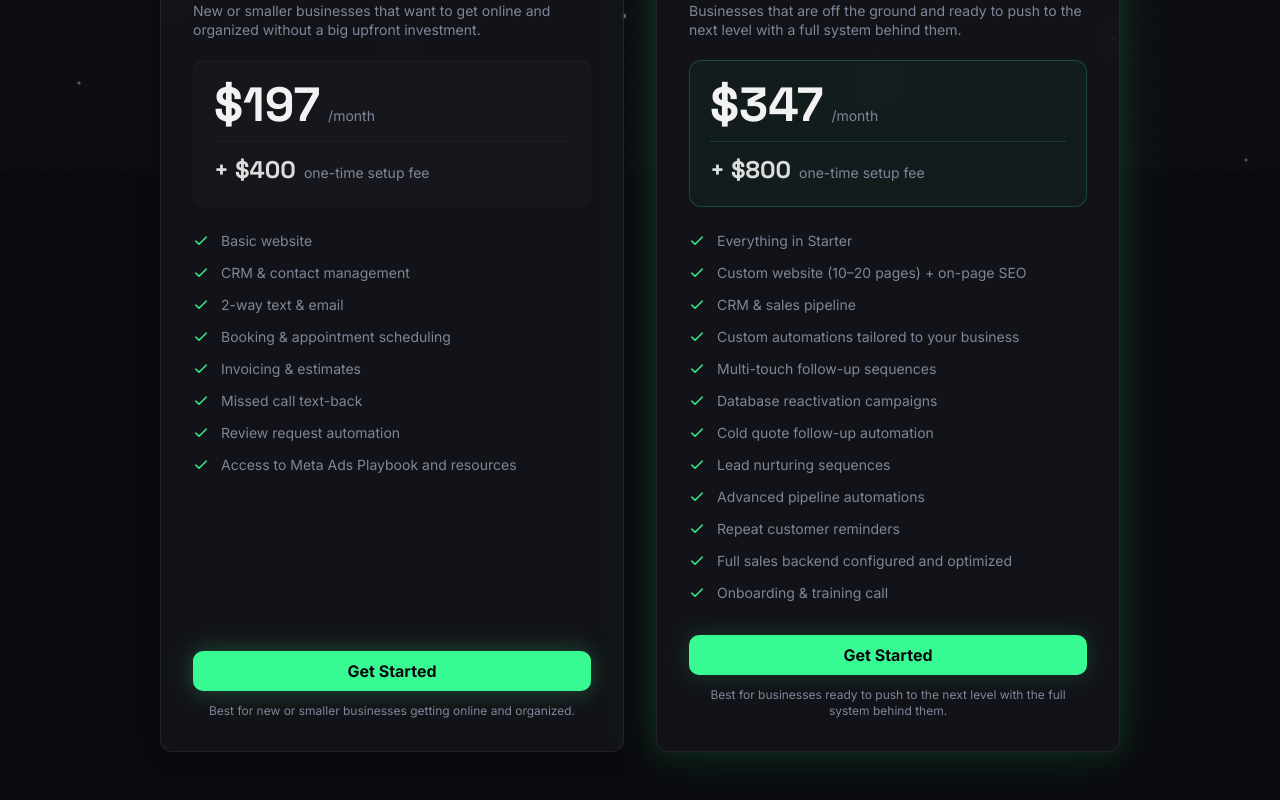
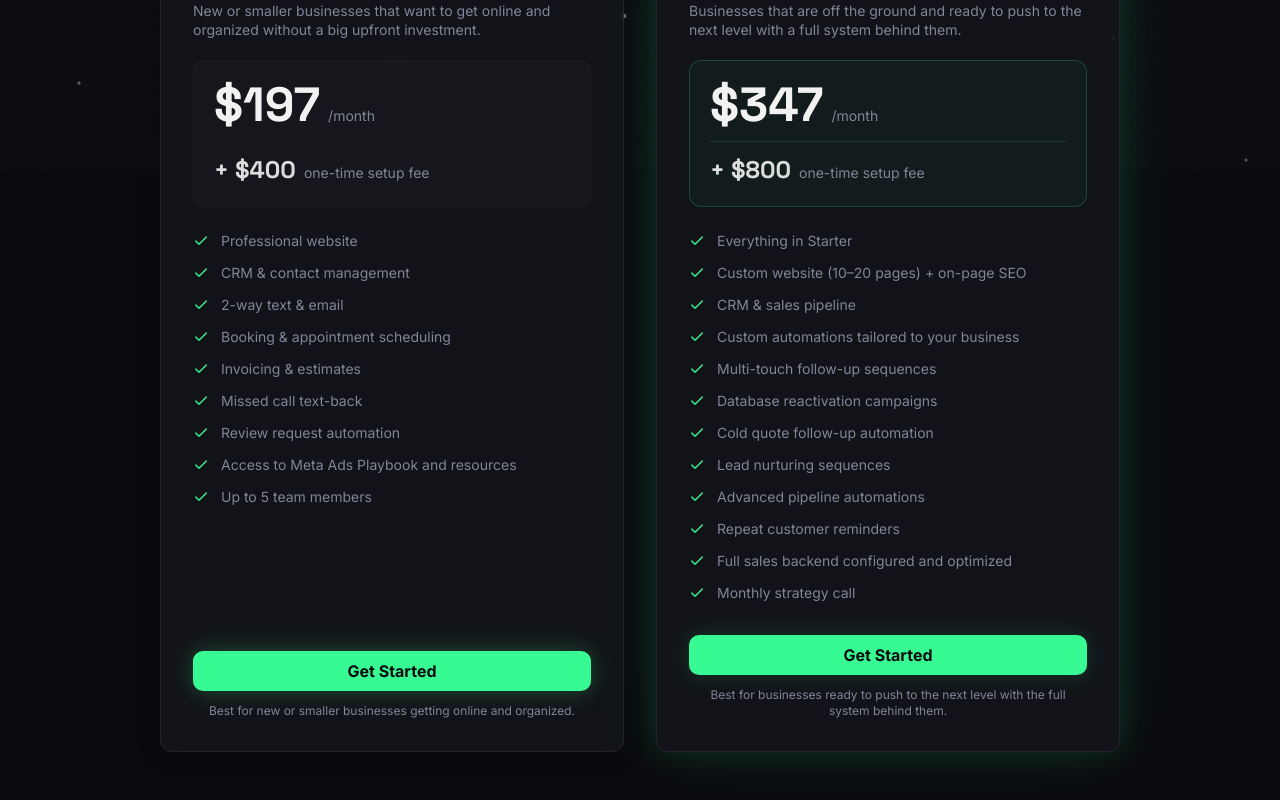
Before and after one commit to jcdammert/scale-mint, a Next.js app: page /pricing in a window 1280 px wide. Shown: the part 630-1430 px from the top of the page. Built offline with nearby package versions, Linux system fonts and the light colour scheme.

Commit message:
Update pricing plan bullet points
Starter: 'Basic website' → 'Professional website', add 'Up to 5 team members'
Scale: 'Onboarding & training call' → 'Monthly strategy call'

Co-Authored-By: Claude Sonnet 4.6 <noreply@anthropic.com>

```diff
--- a/src/app/pricing/page.tsx
+++ b/src/app/pricing/page.tsx
@@ -11,7 +11,7 @@ import Link from "next/link";
 import { useIsMobile } from "@/hooks/useIsMobile";
 
 const starterFeatures = [
-  "Basic website",
+  "Professional website",
   "CRM & contact management",
   "2-way text & email",
   "Booking & appointment scheduling",
@@ -19,6 +19,7 @@ const starterFeatures = [
   "Missed call text-back",
   "Review request automation",
   "Access to Meta Ads Playbook and resources",
+  "Up to 5 team members",
 ];
 
 const scaleFeatures = [
@@ -33,7 +34,7 @@ const scaleFeatures = [
   "Advanced pipeline automations",
   "Repeat customer reminders",
   "Full sales backend configured and optimized",
-  "Onboarding & training call",
+  "Monthly strategy call",
 ];
 
 const addOns = [
```
